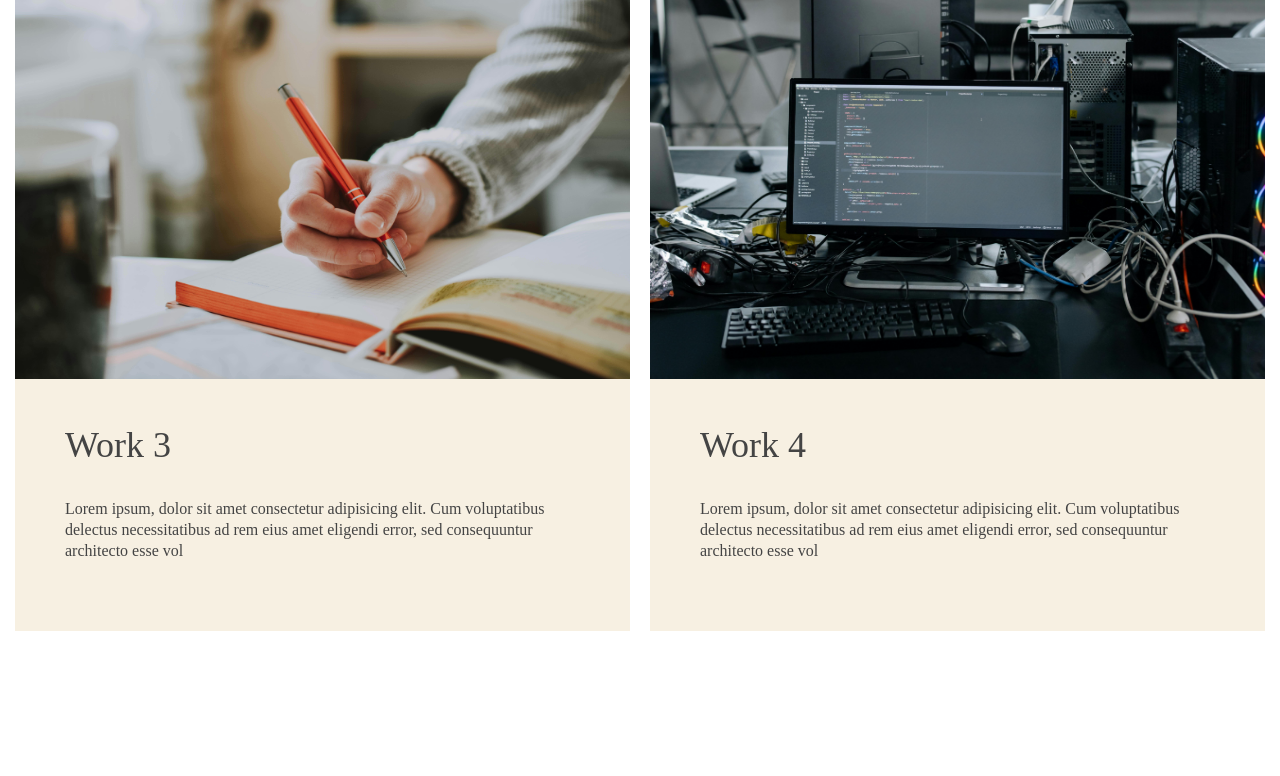
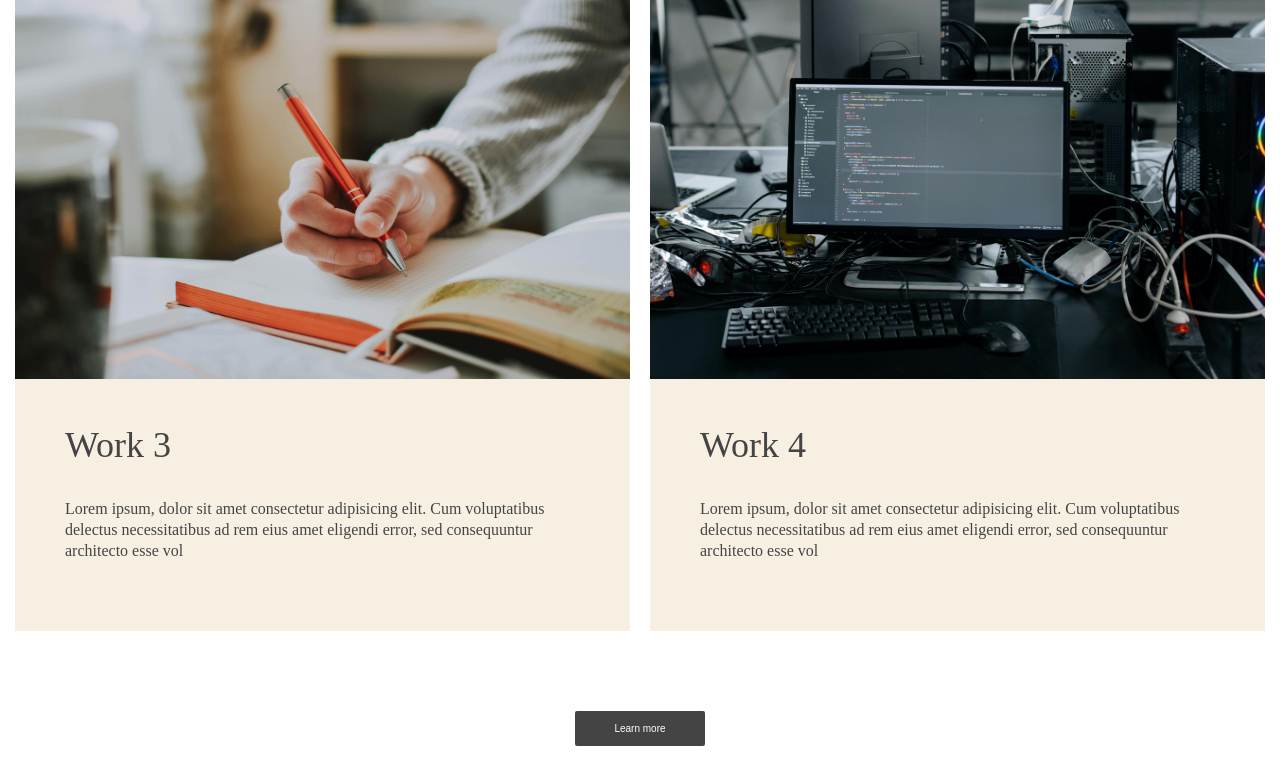
Before and after one commit to TAISEI0704/web_create, a PHP site: page / in a window 1280 px wide. Shown: the part 3279-4055 px from the top of the page. Before the commit the page ends 3910 px from the top, so only its background shows below. Run offline with PHP 8.4, Linux system fonts and the light colour scheme; grey boxes labelled with a size stand in for pictures from a placeholder-image service; some libraries are stand-ins or nearby versions.

Commit message:
ボタン追加

```diff
--- a/assets/css/style.css
+++ b/assets/css/style.css
@@ -393,4 +393,11 @@ button{
             }
         }
     }
+
+    .btn{
+        display: flex;
+        justify-content: center;
+        align-items: center;
+        margin: 30px 0;
+    }
 }
--- a/index.html
+++ b/index.html
@@ -201,6 +201,9 @@
                         </a>
                     </li>
                 </ul>
+                <div class="btn">
+                    <button type="button arrow" onclick="location.href='./about.html'">Learn more</button>
+                </div>
             </div>
         </section>
     </main>
```
